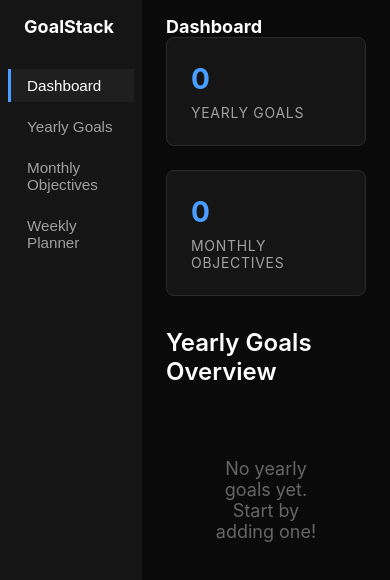
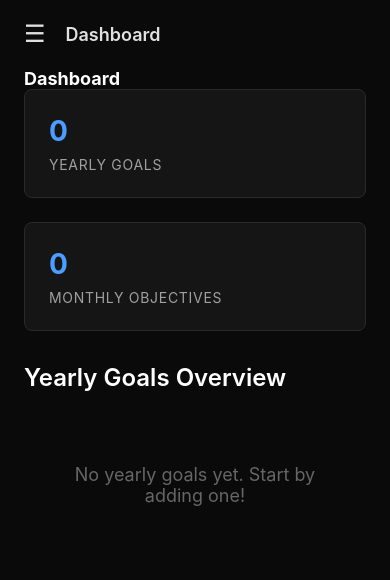
Before and after one commit to NethuDinsara/2026-YearPlanner, a React app in the folder Frontend/: page / in a window 390 px wide. Shown: the top 580 px of the page. Built offline with nearby package versions, Linux system fonts and the light colour scheme; the HTML template or start-up script is replaced by a standard one.

Commit message:
made the nav bar responsive

```diff
--- a/Frontend/src/App.jsx
+++ b/Frontend/src/App.jsx
@@ -6,6 +6,17 @@ import WeeklyPlanner from './components/WeeklyPlanner'
 
 function App() {
   const [currentView, setCurrentView] = useState('dashboard')
+  const [isSidebarOpen, setIsSidebarOpen] = useState(false)
+
+  const viewTitle = (view) => {
+    switch(view) {
+      case 'dashboard': return 'Dashboard'
+      case 'yeargoals': return 'Yearly Goals'
+      case 'monthlygoals': return 'Monthly Objectives'
+      case 'weeklyplanner': return 'Weekly Planner'
+      default: return 'Dashboard'
+    }
+  }
 
   const renderView = () => {
     switch(currentView) {
@@ -24,36 +35,42 @@ function App() {
 
   return (
     <div className="app">
-      <aside className="sidebar">
+      <aside className={`sidebar ${isSidebarOpen ? 'open' : ''}`}>
         <h1 className="logo">GoalStack</h1>
         <nav className="nav">
           <button
             className={currentView === 'dashboard' ? 'nav-item active' : 'nav-item'}
-            onClick={() => setCurrentView('dashboard')}
+            onClick={() => { setCurrentView('dashboard'); setIsSidebarOpen(false) }}
           >
             Dashboard
           </button>
           <button
             className={currentView === 'yeargoals' ? 'nav-item active' : 'nav-item'}
-            onClick={() => setCurrentView('yeargoals')}
+            onClick={() => { setCurrentView('yeargoals'); setIsSidebarOpen(false) }}
           >
             Yearly Goals
           </button>
           <button
             className={currentView === 'monthlygoals' ? 'nav-item active' : 'nav-item'}
-            onClick={() => setCurrentView('monthlygoals')}
+            onClick={() => { setCurrentView('monthlygoals'); setIsSidebarOpen(false) }}
           >
             Monthly Objectives
           </button>
           <button
             className={currentView === 'weeklyplanner' ? 'nav-item active' : 'nav-item'}
-            onClick={() => setCurrentView('weeklyplanner')}
+            onClick={() => { setCurrentView('weeklyplanner'); setIsSidebarOpen(false) }}
           >
             Weekly Planner
           </button>
         </nav>
       </aside>
+      {/* overlay for mobile when sidebar is open */}
+      <div className={isSidebarOpen ? 'overlay show' : 'overlay'} onClick={() => setIsSidebarOpen(false)} />
       <main className="main-content">
+        <div className="mobile-header">
+          <button className="hamburger" onClick={() => setIsSidebarOpen(true)} aria-label="Open navigation">☰</button>
+          <div className="mobile-title">{viewTitle(currentView)}</div>
+        </div>
         {renderView()}
       </main>
     </div>
--- a/Frontend/src/index.css
+++ b/Frontend/src/index.css
@@ -338,19 +338,69 @@ body {
   margin-bottom: 1.5rem;
 }
 
-/* Responsive: phones and small tablets */
+/* Responsive: phones and small tablets - off-canvas sidebar */
 @media (max-width: 768px) {
   .sidebar {
-    position: static;
-    width: 100%;
-    height: auto;
-    border-right: none;
-    padding: 1rem 0.5rem;
+    position: fixed;
+    left: 0;
+    top: 0;
+    height: 100vh;
+    width: 80%;
+    max-width: 320px;
+    transform: translateX(-110%);
+    transition: transform 220ms ease;
+    z-index: 1200;
+    box-shadow: 2px 0 12px rgba(0,0,0,0.6);
+    padding: 1.25rem;
+  }
+
+  .sidebar.open {
+    transform: translateX(0);
+  }
+
+  .overlay {
+    position: fixed;
+    inset: 0;
+    background: rgba(0,0,0,0.45);
+    opacity: 0;
+    visibility: hidden;
+    transition: opacity 200ms ease, visibility 200ms;
+    z-index: 1100;
+  }
+
+  .overlay.show {
+    opacity: 1;
+    visibility: visible;
   }
 
   .main-content {
     margin-left: 0;
     padding: 1rem;
+  }
+
+  .mobile-header {
+    display: flex;
+    align-items: center;
+    gap: 0.75rem;
+    padding-bottom: 0.5rem;
+    margin-bottom: 0.5rem;
+  }
+
+  .hamburger {
+    display: inline-flex;
+    align-items: center;
+    justify-content: center;
+    background: none;
+    border: none;
+    color: inherit;
+    font-size: 1.5rem;
+    padding: 0.25rem 0.5rem;
+    cursor: pointer;
+  }
+
+  .mobile-title {
+    font-size: 1.125rem;
+    font-weight: 600;
   }
 
   .view-container {
@@ -399,6 +449,14 @@ body {
   .goal-actions {
     flex-wrap: wrap;
   }
+
+  /* Utility: make inputs and buttons full-width on small screens */
+  .form-group .form-input,
+  .form-group .form-textarea,
+  .form-group .form-select,
+  .btn-small {
+    width: 100%;
+  }
 }
 
 @media (max-width: 420px) {
@@ -427,13 +485,3 @@ body {
     font-size: 1.75rem;
   }
 }
-
-/* Utility: make inputs and buttons full-width on small screens */
-@media (max-width: 768px) {
-  .form-group .form-input,
-  .form-group .form-textarea,
-  .form-group .form-select,
-  .btn-small {
-    width: 100%;
-  }
-}
```
